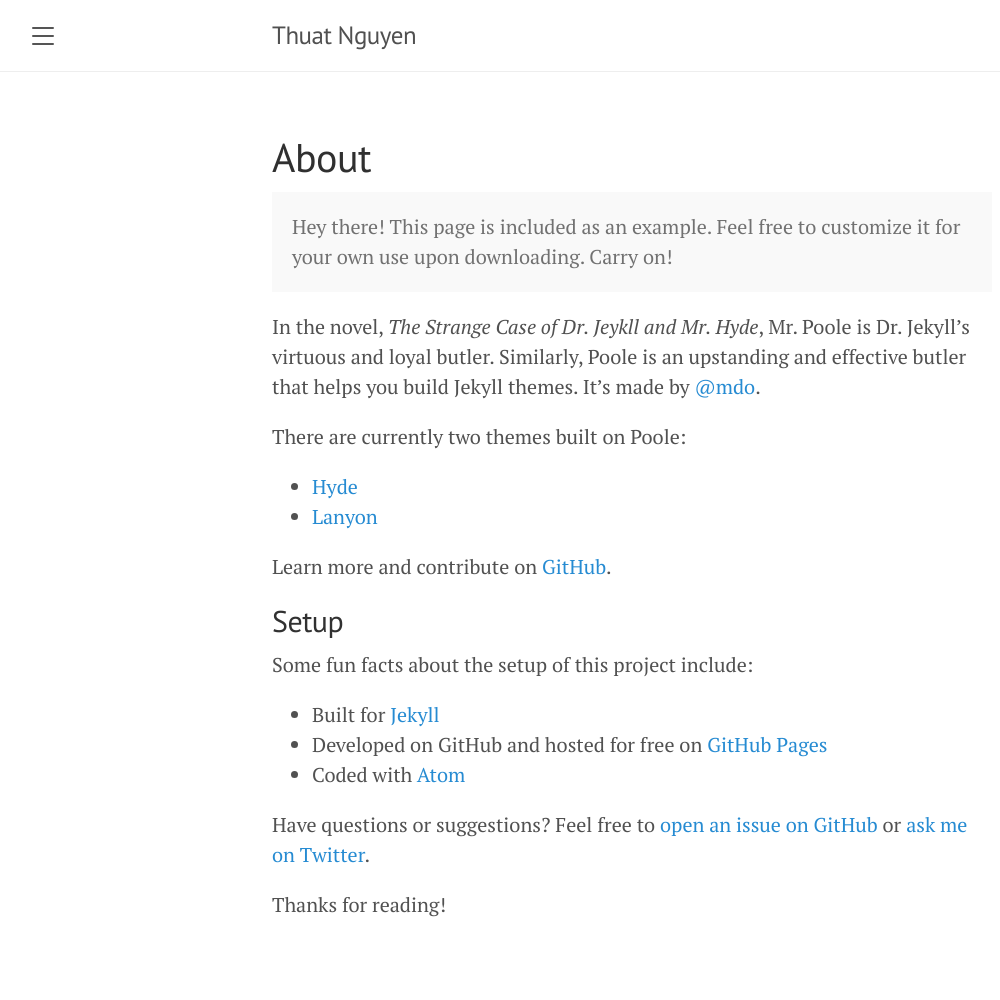
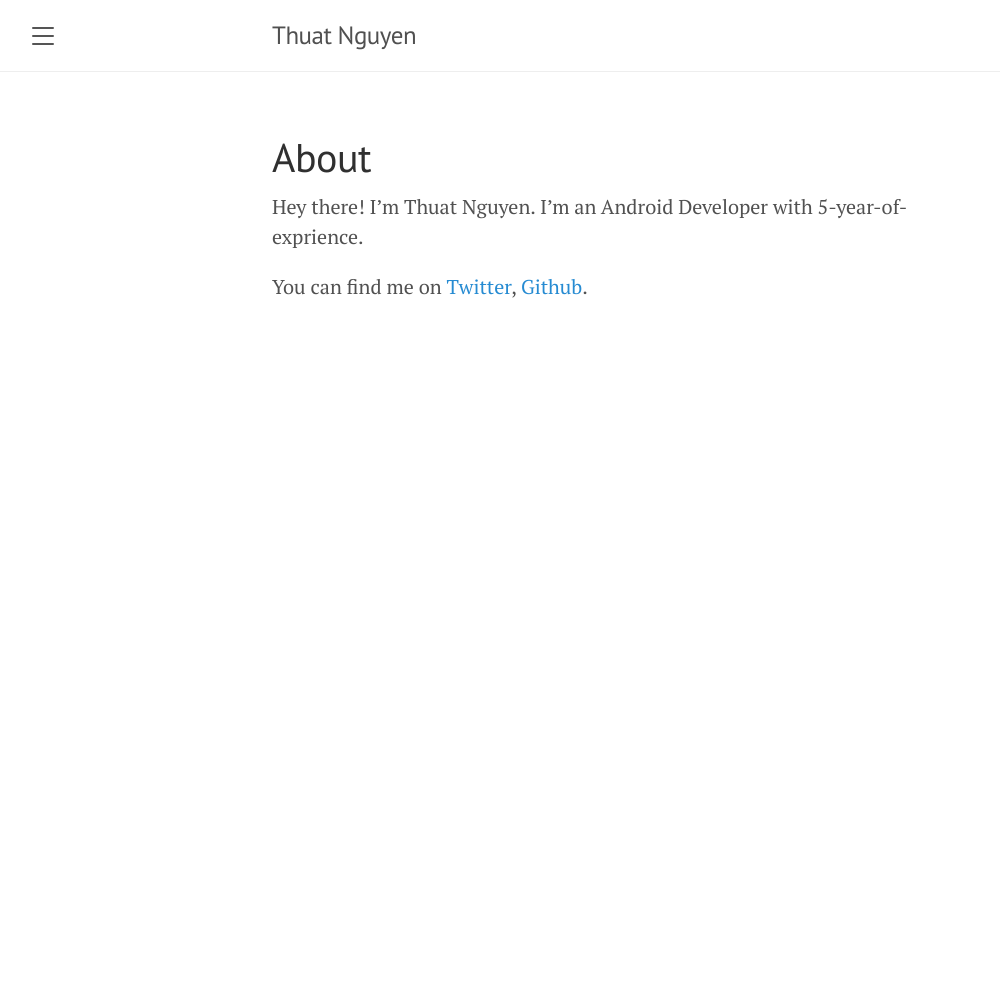
Before and after one commit to nthuat/nthuat.github.io, a Jekyll site: the page built from about.md, in a window 1280 px wide. Shown: the whole page, without its empty margins (8-1008 px from the left). Built offline with Jekyll 4.4.1, drawn with Linux system fonts in a browser that asks for light colours; after the commit the page ends 900 px from its top, so only the background shows below that.

Commit message:
Update About page

```diff
--- a/_config.yml
+++ b/_config.yml
@@ -1,7 +1,7 @@
 # Setup
 title:               Thuat Nguyen
 tagline:             ''
-description:         'A reserved <a href="https://jekyllrb.com" target="_blank">Jekyll</a> theme that places the utmost gravity on content with a hidden drawer. Made by <a href="https://twitter.com/mdo" target="_blank">@mdo</a>.'
+description:         'Android Stuff. Open source lover'
 url:                 https://thuat.dev
 baseurl:             ''
 paginate:            5
--- a/_includes/sidebar.html
+++ b/_includes/sidebar.html
@@ -25,9 +25,6 @@
       {% endif %}
     {% endfor %}
 
-    <a class="sidebar-nav-item" href="{{ site.github.repo }}/archive/v{{ site.version }}.zip">Download</a>
-    <a class="sidebar-nav-item" href="{{ site.github.repo }}">GitHub project</a>
-    <span class="sidebar-nav-item">Currently v{{ site.version }}</span>
   </nav>
 
   <div class="sidebar-item">
--- a/about.md
+++ b/about.md
@@ -3,27 +3,6 @@ layout: page
 title: About
 ---
 
-<p class="message">
-  Hey there! This page is included as an example. Feel free to customize it for your own use upon downloading. Carry on!
-</p>
+Hey there! I'm Thuat Nguyen. I'm an Android Developer with 5-year-of-exprience.
 
-In the novel, *The Strange Case of Dr. Jeykll and Mr. Hyde*, Mr. Poole is Dr. Jekyll's virtuous and loyal butler. Similarly, Poole is an upstanding and effective butler that helps you build Jekyll themes. It's made by [@mdo](https://twitter.com/mdo).
-
-There are currently two themes built on Poole:
-
-* [Hyde](http://hyde.getpoole.com)
-* [Lanyon](http://lanyon.getpoole.com)
-
-Learn more and contribute on [GitHub](https://github.com/poole).
-
-## Setup
-
-Some fun facts about the setup of this project include:
-
-* Built for [Jekyll](https://jekyllrb.com)
-* Developed on GitHub and hosted for free on [GitHub Pages](https://pages.github.com)
-* Coded with [Atom](https://atom.io)
-
-Have questions or suggestions? Feel free to [open an issue on GitHub](https://github.com/poole/issues/new) or [ask me on Twitter](https://twitter.com/mdo).
-
-Thanks for reading!
+You can find me on [Twitter](https://twitter.com/thuat26), [Github](https://github.com/nthuat).
```
